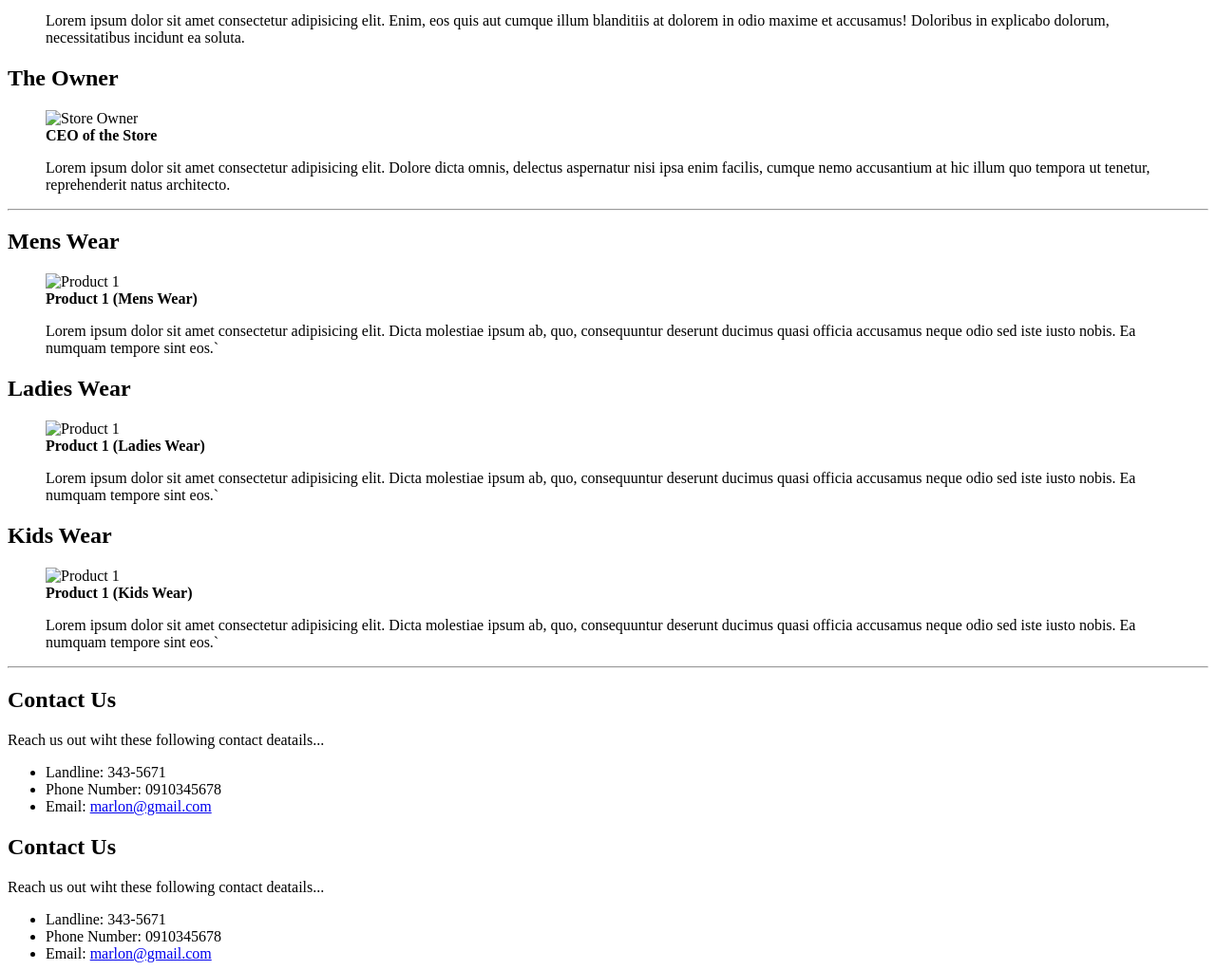
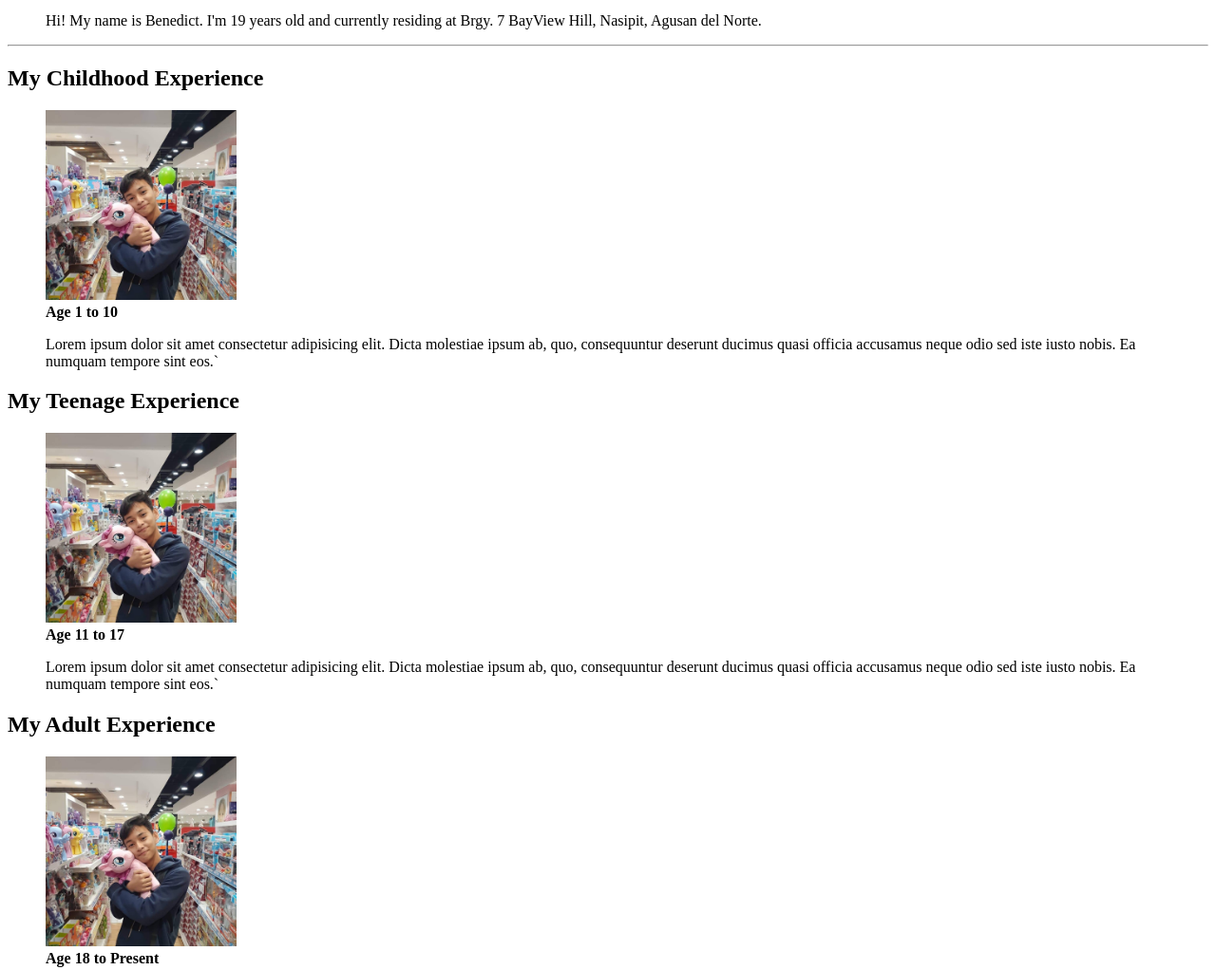
Before and after one commit to blanc1262/AllAboutMe, a plain HTML site: page index.html in a window 1280 px wide. Shown: the part 498-1520 px from the top of the page at 95% size. Drawn offline with Linux system fonts and the light colour scheme.

Commit message:
Update index.html

```diff
--- a/index.html
+++ b/index.html
@@ -3,7 +3,7 @@
 <head>
     <meta charset="UTF-8">
     <meta name="viewport" content="width=device-width, initial-scale=1.0">
-    <title>My Online Store</title>
+    <title>All About Myself</title>
 </head>
 <body>
     <header id="top">
@@ -28,54 +28,38 @@
                 <h2>About Myself</h2>
 
                 <figure>
-                    <img src="me.jpg" alt="Store Logo" height="200">
-                    <figcaption style="font-weight: bold;">
-                        Eto ako pogi lang ehe
-                    </figcaption>
-                    <p>Lorem ipsum dolor sit amet consectetur adipisicing elit. Enim, eos quis aut cumque illum blanditiis at dolorem in odio maxime et accusamus! Doloribus in explicabo dolorum, necessitatibus incidunt ea soluta.</p>
+                    <img src="me.jpg" height="200">
+                    <figcaption style="font-weight: bold;">Eto ako pogi lang ehe</figcaption>
+                    <p>Hi! My name is Benedict. I'm 19 years old and currently residing at Brgy. 7 BayView Hill, Nasipit, Agusan del Norte.</p>
                 </figure>
-            </section>
-
-            <section id="owner">
-                <h2>The Owner</h2>
-                <figure>
-                    <img src="images/owner.jpg" alt="Store Owner" height="250">
-                    <figcaption style="font-weight: bold;">
-                        CEO of the Store
-                    </figcaption>
-                    <p>
-                        Lorem ipsum dolor sit amet consectetur adipisicing elit. Dolore dicta omnis, delectus aspernatur nisi ipsa enim facilis, cumque nemo accusantium at hic illum quo tempora ut tenetur, reprehenderit natus architecto.
-                    </p>
-                </figure>
-            </section>
-        </article>
 
         <hr>
 
         <article id="lifestory">
             <section>
-                <h2>Mens Wear</h2>
+                <h2>My Childhood Experience</h2>
+
                 <figure>
-                    <img src="images/storelogo.png" alt="Product 1">
-                    <figcaption style="font-weight: bold;">Product 1 (Mens Wear)</figcaption>
+                    <img src="me.jpg" alt="baby" height="200">
+                    <figcaption style="font-weight: bold;">Age 1 to 10</figcaption>
                     <p>Lorem ipsum dolor sit amet consectetur adipisicing elit. Dicta molestiae ipsum ab, quo, consequuntur deserunt ducimus quasi officia accusamus neque odio sed iste iusto nobis. Ea numquam tempore sint eos.`</p>
                 </figure>
             </section>
 
             <section>
-                <h2>Ladies Wear</h2>
+                <h2>My Teenage Experience</h2>
                 <figure>
-                    <img src="images/storelogo.png" alt="Product 1">
-                    <figcaption style="font-weight: bold;">Product 1 (Ladies Wear)</figcaption>
+                    <img src="me.jpg" alt="teen" height="200">
+                    <figcaption style="font-weight: bold;">Age 11 to 17</figcaption>
                     <p>Lorem ipsum dolor sit amet consectetur adipisicing elit. Dicta molestiae ipsum ab, quo, consequuntur deserunt ducimus quasi officia accusamus neque odio sed iste iusto nobis. Ea numquam tempore sint eos.`</p>
                 </figure>
             </section>
 
             <section>
-                <h2>Kids Wear</h2>
+                <h2>My Adult Experience</h2>
                 <figure>
-                    <img src="images/storelogo.png" alt="Product 1">
-                    <figcaption style="font-weight: bold;">Product 1 (Kids Wear)</figcaption>
+                    <img src="me.jpg" alt="young adult" height="200">
+                    <figcaption style="font-weight: bold;">Age 18 to Present</figcaption>
                     <p>Lorem ipsum dolor sit amet consectetur adipisicing elit. Dicta molestiae ipsum ab, quo, consequuntur deserunt ducimus quasi officia accusamus neque odio sed iste iusto nobis. Ea numquam tempore sint eos.`</p>
                 </figure>
             </section>
@@ -85,7 +69,7 @@
 
         <article id="hobbies">
             <section>
-                <h2>Contact Us</h2>
+                <h2>My Hobbies</h2>
                 <p>Reach us out wiht these following contact deatails...</p>
                 <ul>
                     <li>
```
